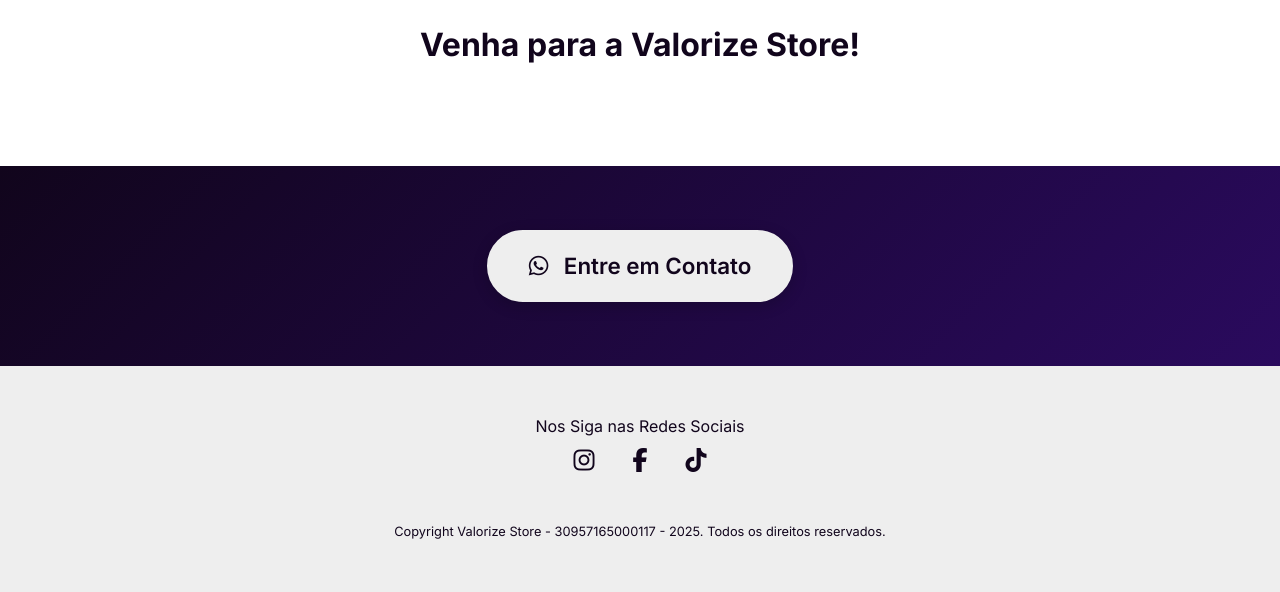
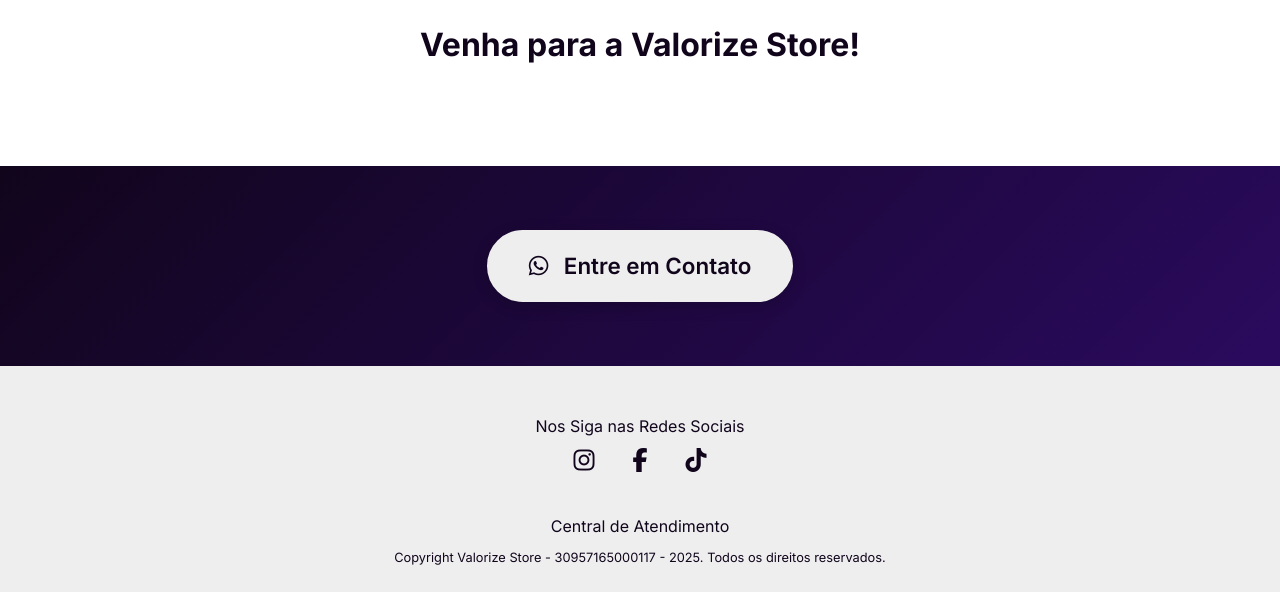
Before and after one commit to ValorizeStore/LandingPageNovo, a plain HTML site: page index.html in a window 1280 px wide. Shown: the part 1846-2438 px from the top of the page. Before the commit the page ends 2413 px from the top, so only its background shows below. Drawn offline with Linux system fonts and the light colour scheme.

Commit message:
ajustes finais

```diff
--- a/index.html
+++ b/index.html
@@ -291,6 +291,13 @@
       height: 40px;
     }
 
+    .atendimento {
+      color: var(--primary-color);
+      margin: none;
+      font-size: 1rem;
+      text-decoration: none;
+    }
+
     .social-links a:hover {
       transform: translateY(-3px);
       color: var(--text-light);
@@ -412,6 +419,7 @@
       <a href="https://www.facebook.com/valorizejeansoficial/" target="_blank" rel="noopener noreferrer" aria-label="Facebook"><i class="fab fa-facebook-f"></i></a>
       <a href="https://www.tiktok.com/@valorizestoreoficial" target="_blank" rel="noopener noreferrer" aria-label="TikTok"><i class="fa-brands fa-tiktok"></i></a>
     </div>
+    <a class="atendimento" href="https://valorizestore.com.br/atendimento/" target="_blank" rel="noopener noreferrer" aria-label="atendimento">Central de Atendimento</a>
     <p>Copyright Valorize Store - 30957165000117 - 2025. Todos os direitos reservados.</p>
   </section>
 
```
